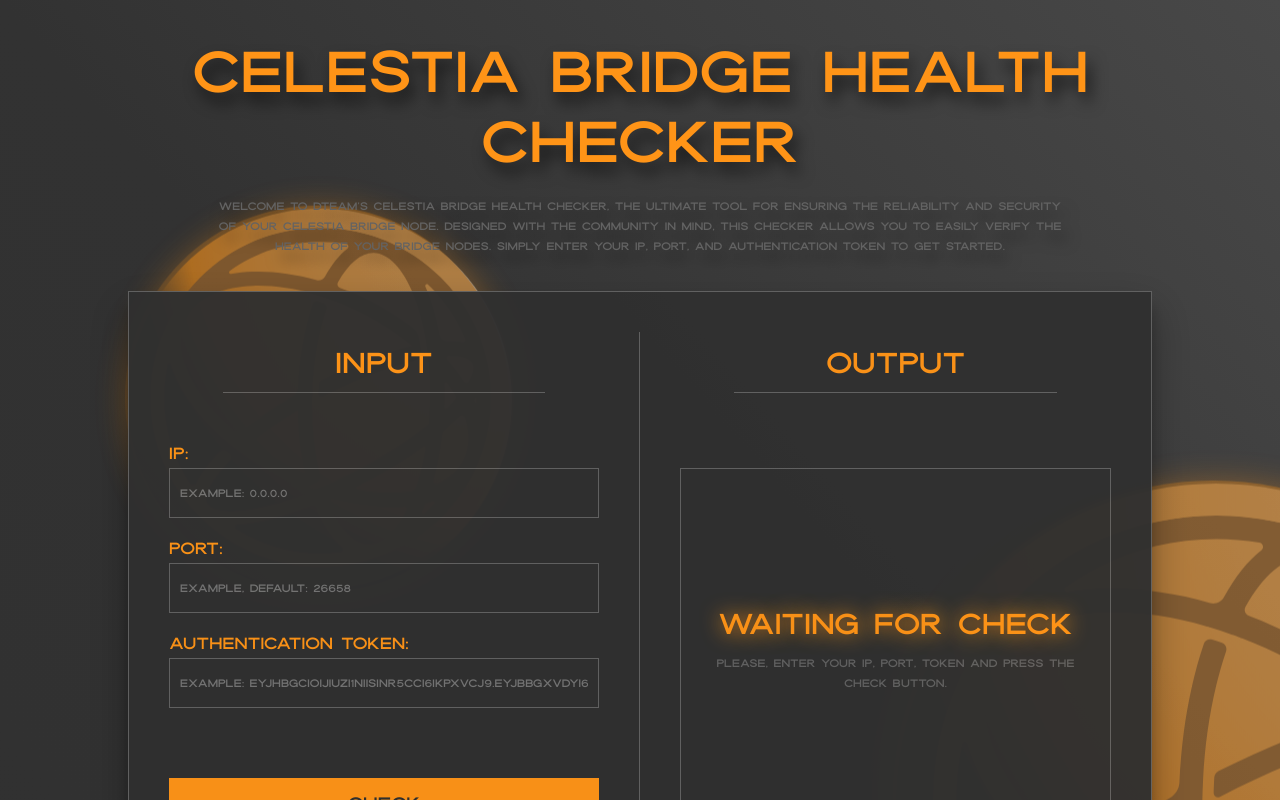
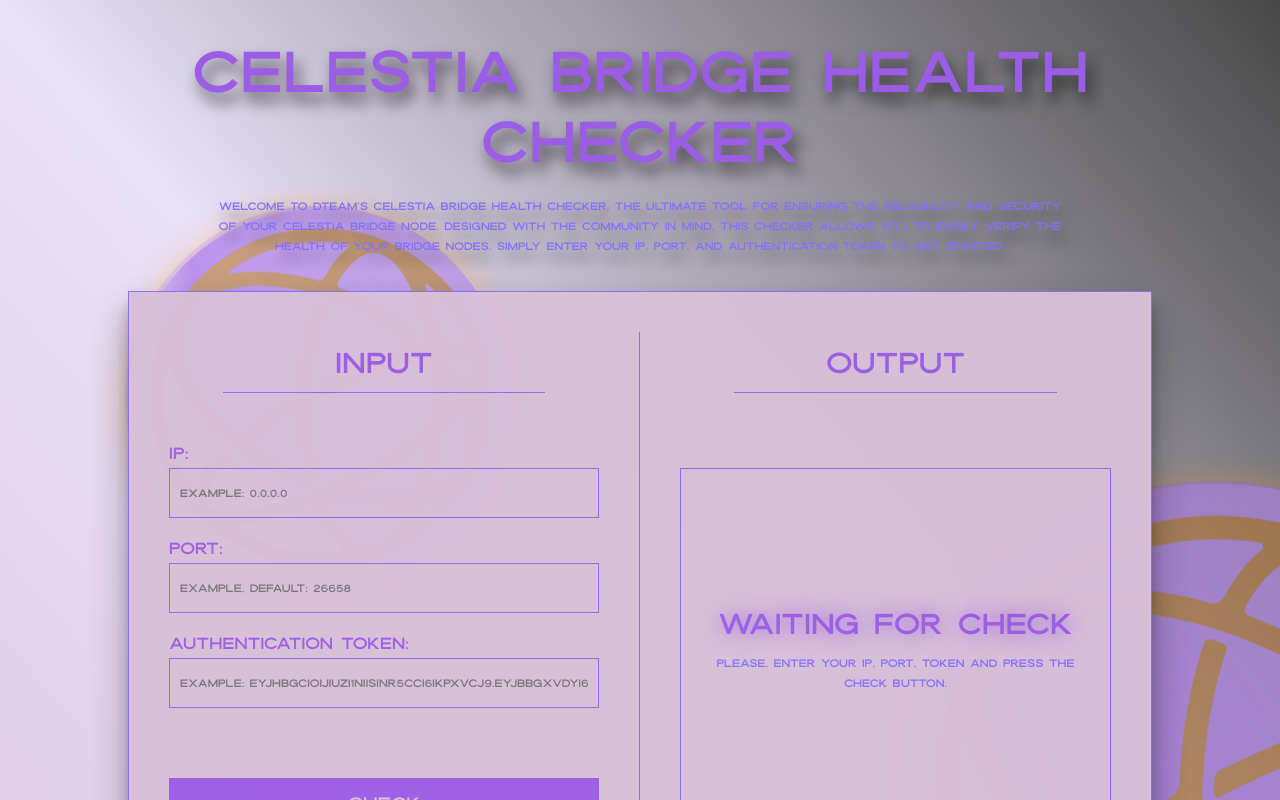
Before and after one commit to LuckyResearchOrg/celestia-bridge-health-checker, a Next.js app: page / in a window 1280 px wide. Shown: the top 800 px of the page. Built offline with nearby package versions, Linux system fonts and the light colour scheme.

Commit message:
Update global.scss

```diff
--- a/src/app/styles/variables/global.scss
+++ b/src/app/styles/variables/global.scss
@@ -28,10 +28,10 @@
   --font-line-xl: 40px;
   --font-xl: var(--font-size-xl) / var(--font-line-xl) var(--font-family-main);
 
-  --bg-color: #323232;
-  --bg-content-color: #303030;
-  --primary-color: #ff9417;
-  --secondary-color: #636363;
+  --bg-color: #EAE2F8;
+  --bg-content-color: #D8BFD8;
+  --primary-color: #9B5DE5;
+  --secondary-color: #836FFF;
 
   --border: 1px solid var(--secondary-color);
   --box-shadow: rgba(0, 0, 0, 0.3) 0px 19px 38px, rgba(0, 0, 0, 0.22) 0px 15px 12px;
```
